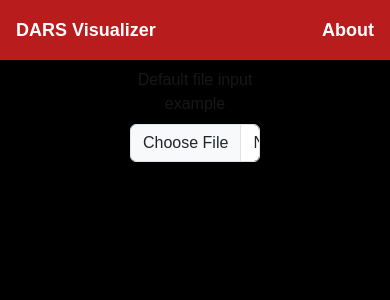
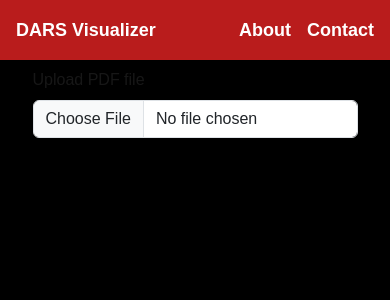
Before and after one commit to kyancox/DARS-Visualizer, a Next.js app: page / in a window 390 px wide. Shown: the top 300 px of the page. Built offline with nearby package versions, Linux system fonts and the light colour scheme.

Commit message:
Backend complete, error handling complete

```diff
--- /dev/null
+++ b/components/Alert.tsx
@@ -0,0 +1,28 @@
+import { useState } from 'react';
+import Alert from 'react-bootstrap/Alert';
+import Button from 'react-bootstrap/Button';
+
+interface AlertDismissibleProps {
+    variant: string;
+    title: string;
+    body: string;
+    onClose: () => any;
+}
+
+function AlertDismissible({variant, title: heading, body, onClose}: AlertDismissibleProps) {
+  const [show, setShow] = useState(true);
+
+  if (show) {
+    return (
+      <Alert variant={variant} onClose={onClose} dismissible>
+        <Alert.Heading>{heading}</Alert.Heading>
+        <p>
+         {body}
+        </p>
+      </Alert>
+    );
+  }
+  return <></>;
+}
+
+export default AlertDismissible;
--- a/components/FormComponent.tsx
+++ b/components/FormComponent.tsx
@@ -1,16 +1,126 @@
 "use client"
 
+import { useState } from 'react';
 import Form from 'react-bootstrap/Form';
+import AlertDismissible from './Alert';
 
-function FormFileExample() {
+interface ExtractedData {
+  student_name: string | null;
+  preparation_date: string | null;
+  requested_school: string | null;
+  requested_major: string | null;
+  majors: string[];
+  certificates: string[];
+  credits: {
+    status: string;
+    earned_credits: number;
+    in_progress_credits: number;
+    needed_credits: number;
+  };
+  in_progress_courses: Array<{
+    semester: string;
+    course_code: string;
+    credits: number;
+    status: string;
+    course_name: string;
+  }>;
+  all_courses: Array<{
+    course_code: string;
+    credits: number;
+    status: string;
+    course_name: string;
+  }>;
+  completed_requirements: Array<{
+    category: string;
+    earned: string | null;
+    details: string[];
+  }>;
+  unfulfilled_requirements: Array<{
+    category: string;
+    needs: string | null;
+    earned: string | null;
+    details: string[];
+  }>;
+}
+
+function FormFile() {
+  const [file, setFile] = useState<File | null>(null);
+  const [data, setData] = useState<ExtractedData | null>(null);
+  const [showAlert, setShowAlert] = useState(false);
+  const [error, setError] = useState<string | null>('')
+
+  const handleSubmit = async (event: React.FormEvent<HTMLFormElement>) => {
+    event.preventDefault();
+    if (!file) {
+      alert('Please select a file');
+      return;
+    }
+
+    const formData = new FormData();
+    formData.append('file', file);
+
+    try {
+      const response = await fetch('http://localhost:8000/extract-data/', {
+        method: 'POST',
+        body: formData,
+      });
+
+      const data = await response.json();
+
+      if (!response.ok) {
+        setShowAlert(true);
+        setError(data.detail)
+        return;
+      }
+
+      setShowAlert(false)
+      setData(data);
+      // Handle the response data as needed
+    } catch (error) {
+      console.error('Error uploading file:', error);
+      setError(error instanceof Error ? error.message : String(error));
+      setShowAlert(true);
+    }
+  };
+
+  const handleFileChange = (event: React.ChangeEvent<HTMLInputElement>) => {
+    if (event.target.files && event.target.files[0]) {
+      setFile(event.target.files[0]);
+      setData(null)
+    }
+  };
   return (
-    <div className='w-1/3 mx-auto'>
-      <Form.Group controlId="formFile" className="mb-3">
-        <Form.Label className='text-center mx-auto'>Default file input example</Form.Label>
-        <Form.Control type="file" />
-      </Form.Group>
+    <div className='lg:w-1/3 w-10/12 mx-auto'>
+      <Form onSubmit={handleSubmit}>
+        <Form.Group controlId="formFile" className="mb-3">
+          <Form.Label className='text-center mx-auto'>Upload PDF file</Form.Label>
+          <Form.Control type="file" onChange={handleFileChange} accept=".pdf" />
+        </Form.Group>
+        {file && <button type="submit" className="btn btn-primary bg-red-700">Extract Data</button>}
+      </Form>
+      {showAlert && (
+        <div className='mt-2'>
+          <AlertDismissible
+            variant='danger'
+            title='Unable to parse PDF.'
+            body={error || 'Please ensure your PDF file is a DARS report.'}
+            onClose={() => setShowAlert(false)}
+          />
+        </div>
+      )}
+
+      {data && (
+
+          data.all_courses.map((course) => (
+            <div key={course.course_name}>
+              <p>{course.course_name}</p>
+              <p>{course.course_code}</p>
+            </div>
+          ))
+
+      )}
     </div>
   );
 }
 
-export default FormFileExample;
+export default FormFile;
--- a/components/Navbar.tsx
+++ b/components/Navbar.tsx
@@ -20,7 +20,7 @@ export default function Navbar() {
                     <Link href="/about" className={`hover:text-gray-300 transition ${pathname === '/about' ? 'underline underline-offset-4 decoration-logoBlue decoration-2 text-xl' : ''}`}>
                         About
                     </Link>
-                    <Link href="https://kyancox.com" target='_blank' className="hover:text-slate-300 transition hidden md:inline">
+                    <Link href="https://kyancox.com" target='_blank' className="hover:text-slate-300 transition">
                         Contact
                     </Link>
                 </div>
```
